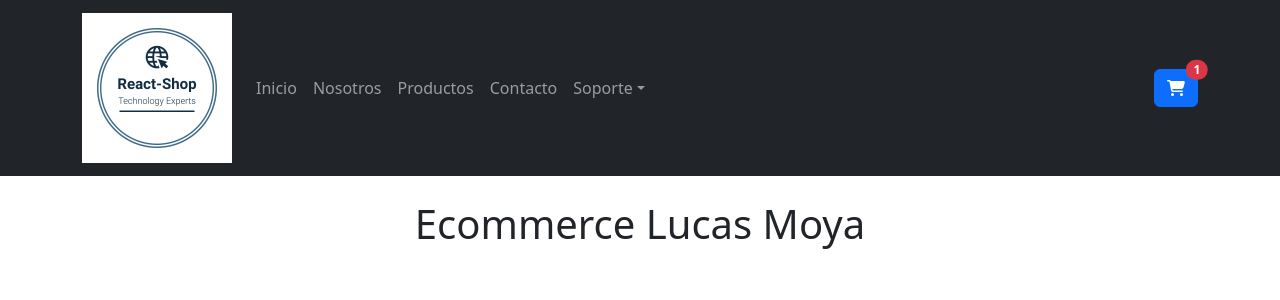
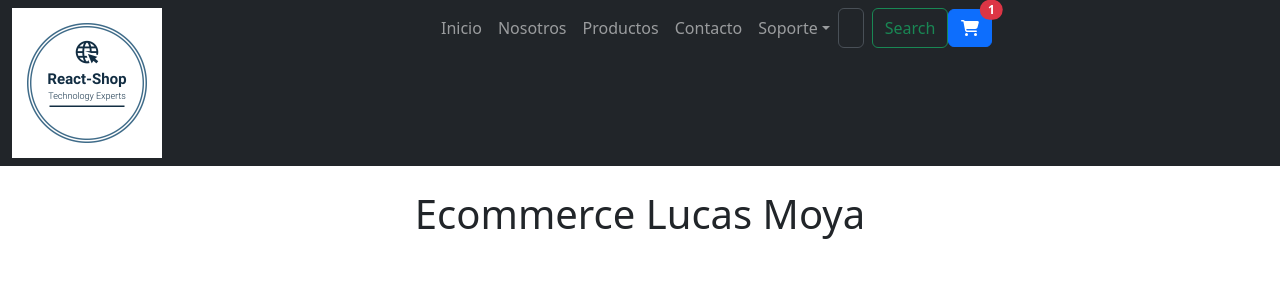
Before and after one commit to Lucasfmoya/PF-ReactJS-Moya, a React (Vite) app: page / in a window 1280 px wide. Shown: the top 300 px of the page. Built offline with nearby package versions, Linux system fonts and the light colour scheme.

Commit message:
probando componentes grid de bootstrap

```diff
--- a/index.html
+++ b/index.html
@@ -2,7 +2,7 @@
 <html lang="en">
   <head>
     <meta charset="UTF-8" />
-    <link rel="icon" type="image/svg+xml" href="./public/favicon.png" />
+    <link rel="icon" type="image/svg+xml" href=".favicon.png" />
     <meta name="viewport" content="width=device-width, initial-scale=1.0" />
     <title>Ecommerce Lucas Moya</title>
   </head>
--- a/src/components/NavBar.jsx
+++ b/src/components/NavBar.jsx
@@ -2,16 +2,25 @@ import Container from "react-bootstrap/Container";
 import Nav from "react-bootstrap/Nav";
 import Navbar from "react-bootstrap/Navbar";
 import NavDropdown from "react-bootstrap/NavDropdown";
+import Form from "react-bootstrap/Form";
+import Button from "react-bootstrap/Button";
+import Row from "react-bootstrap/Row";
+import Col from "react-bootstrap/Col";
 import { Brand } from "./Brand";
 import { CartWidget } from "./CartWidget";
 
 export const NavBar = () => {
   return (
     <Navbar expand="lg" bg="dark" data-bs-theme="dark">
-      <Container>
-        <Navbar.Brand href="#home">
+      <Container fluid>
+        <Row>
+          <Col>
+            <Navbar.Brand className="" href="#home">
               <Brand />
             </Navbar.Brand>
+          </Col>
+          <Col>
+            <div className="d-flex justify-content-center">
               <Navbar.Toggle aria-controls="basic-navbar-nav" />
               <Navbar.Collapse id="basic-navbar-nav">
                 <Nav className="me-auto">
@@ -23,11 +32,25 @@ export const NavBar = () => {
                     <NavDropdown.Item href="#action/2.1">
                       Servicio Técnico
                     </NavDropdown.Item>
-              <NavDropdown.Item href="#action/2.2">Garantias</NavDropdown.Item>
+                    <NavDropdown.Item href="#action/2.2">
+                      Garantias
+                    </NavDropdown.Item>
                   </NavDropdown>
+                  <Form className="d-flex">
+                    <Form.Control
+                      type="search"
+                      placeholder="Search"
+                      className="me-2"
+                      aria-label="Search"
+                    />
+                    <Button variant="outline-success">Search</Button>
+                  </Form>
                 </Nav>
                 <CartWidget />
               </Navbar.Collapse>
+            </div>
+          </Col>
+        </Row>
       </Container>
     </Navbar>
   );
--- a/src/index.css
+++ b/src/index.css
@@ -0,0 +1,5 @@
+* {
+  padding: 0;
+  margin: 0;
+  box-sizing: border-box;
+}
```
Lines whose indentation alone changed are shown as unchanged.
